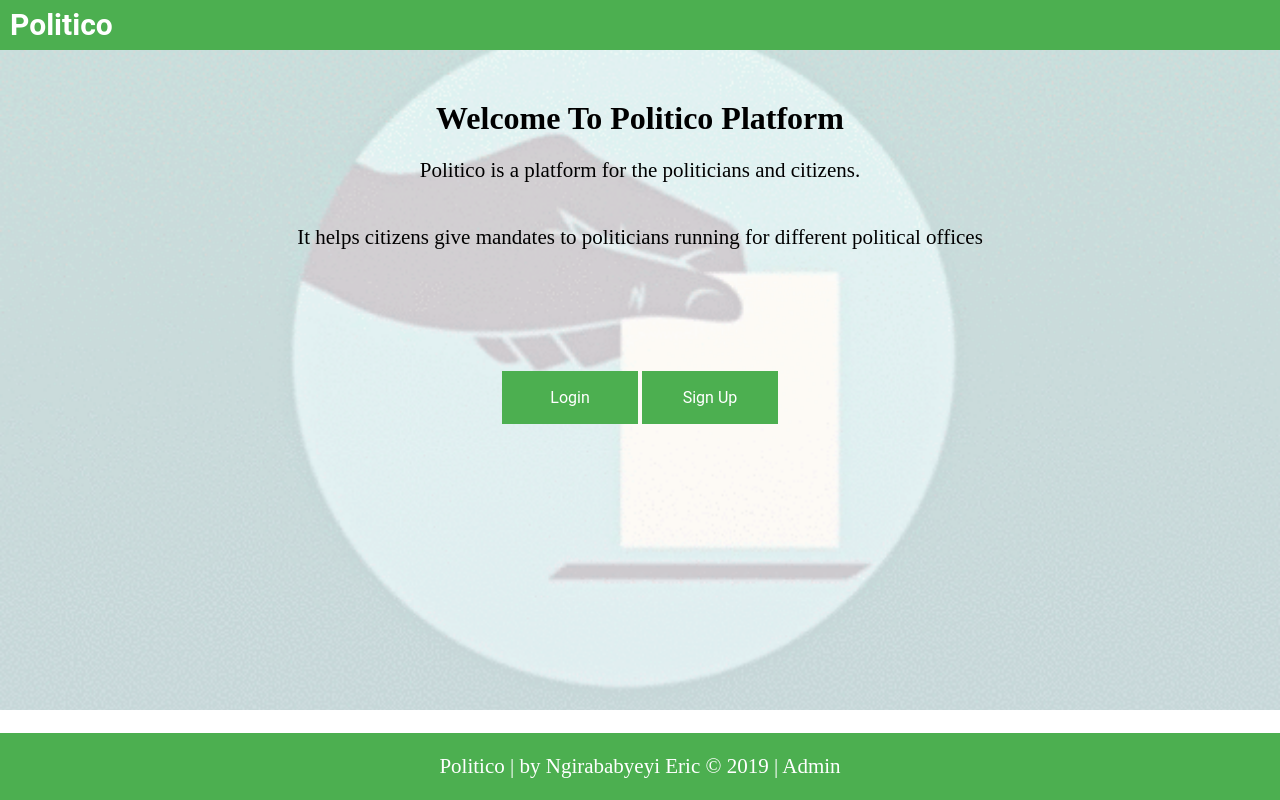
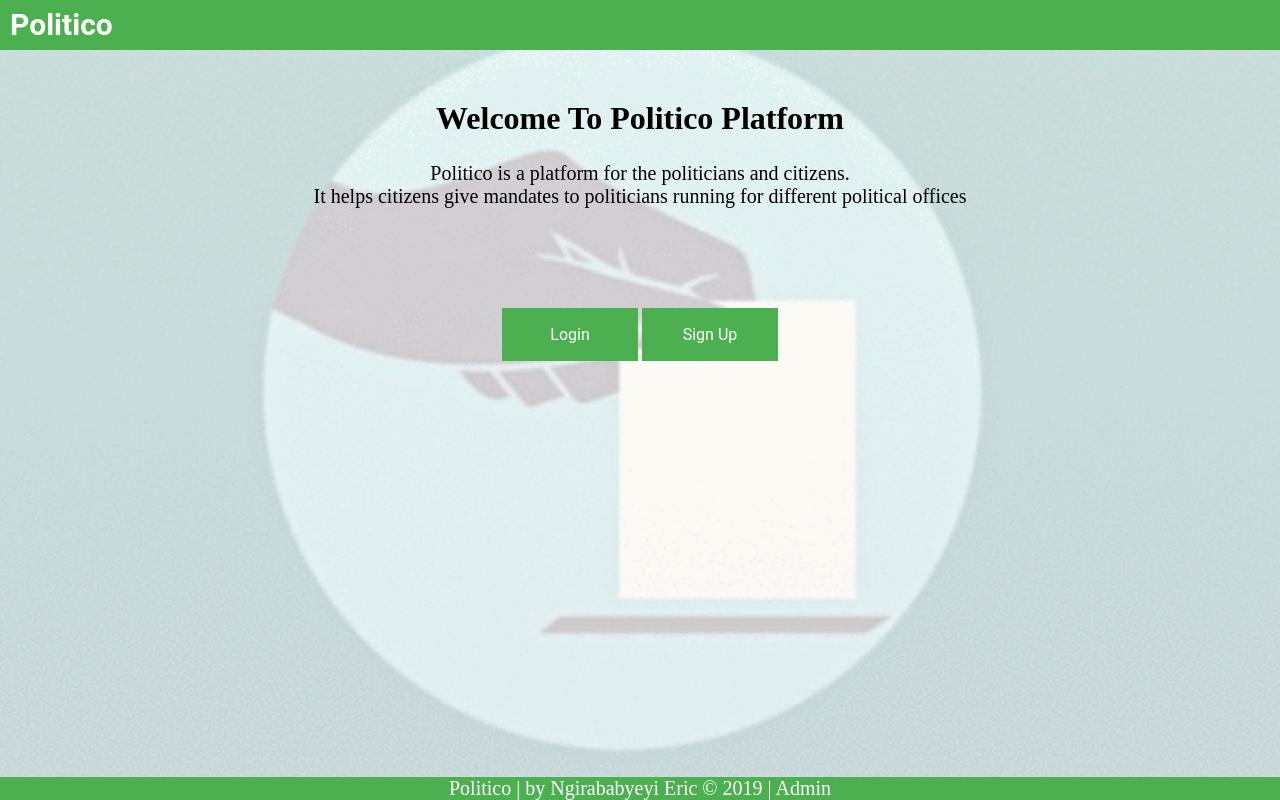
Before and after one commit to ngireric123/political-challenge1, a plain HTML site: page index.html in a window 1280 px wide. Drawn offline with Linux system fonts and the light colour scheme.

Commit message:
[ch-edit-background-163938531]

```diff
--- a/UI/css/style.css
+++ b/UI/css/style.css
@@ -2,13 +2,11 @@
 	margin: 0px;
 	padding: 0px;
 }
-
 body {
   height: 100vh;
   background-size: cover;
   background-position: center;
 }
-
 img {
 	display: block;
 	width: 100%;
@@ -20,12 +18,10 @@ img {
   padding: 7% 0 0;
   margin: auto;
 }
-
 .text_sign_up {
   font-family: "Roboto", sans-serif;
   font-size: 22px;
 }
-
 .form {
   position: relative;
    z-index: 1;
@@ -34,8 +30,8 @@ img {
   margin: 0 auto 100px;
   padding: 35px;
   text-align: center;
+
 }
-
 .form input {
   font-family: "Roboto", sans-serif;
   outline: 1;
@@ -47,7 +43,6 @@ img {
   box-sizing: border-box;
   font-size: 14px;
 }
-
 .form textarea {
   font-family: "Roboto", sans-serif;
   outline: 1;
@@ -60,14 +55,18 @@ img {
   font-size: 14px;
 }
 
+/*a:link, a:visited  {
+  text-decoration: none;
+  color: white;
+}*/
 h1, h2, h3 {
 	margin: 0;
 	padding: 1em 0;
 }
 p {
-	font-size: 21px;
 	margin: 0;
-	padding: 1em 0;
+/*	padding: 1em 0;*/
+font-size: 20px;
 }
 
 .message {
@@ -86,6 +85,7 @@ p {
   cursor: pointer;
 }
 
+
 .headerIndex {
 	background-color:#4CAF50;
 	color: white;
@@ -99,7 +99,6 @@ p {
 	font-size: 30px;
   font-family: "Roboto", sans-serif;
 }
-
  a:link, a:visited  {
   text-decoration: none;
   color: white;
@@ -216,6 +215,7 @@ header.topbar {
   float: right;
   font-size: 17px;
 }
+/* main*/
 
 .title {
   padding: 1em 2em;
@@ -405,23 +405,19 @@ header.topbar {
   	z-index: -1;
   	color: black;
   }
-
- #showcase .background-image {
+  #showcase .background-image {
   opacity: 0.2;
 }
-
   #showcase.grid {
   	color: black;
   }
-
   #showcase.grid {
   	color: black;
-  	height: 710px;
+  	height: 780px;
   }
-
   #showcase h1 {
 	padding-top: 100px;
-	padding-bottom: 0;
+	padding-bottom: 25px;
 }
 
 @media screen and (max-width: 600px) {
@@ -439,7 +435,6 @@ header.topbar {
     right: 0;
     top: 0;
   }
-
   .topnav.responsive a {
     float: none;
     display: block;
```
Also changed, not shown: index.html (+6 -0 lines).
